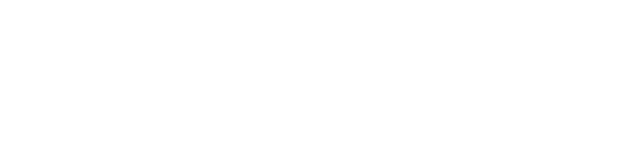
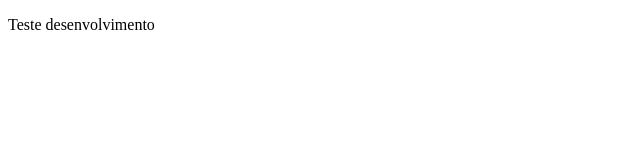
Before and after one commit to viniciuscruza/estudoJavascript, a plain HTML site: page index.html in a window 1280 px wide. Shown: the whole page, without its empty margins (0-640 px from the left). Drawn offline with Linux system fonts and the light colour scheme.

Commit message:
teste dev2

```diff
--- a/index.html
+++ b/index.html
@@ -8,6 +8,6 @@
     <script src="js/main.js"></script>
 </head>
 <body>
-
+    <p>Teste desenvolvimento</p>
 </body>
 </html>
```
